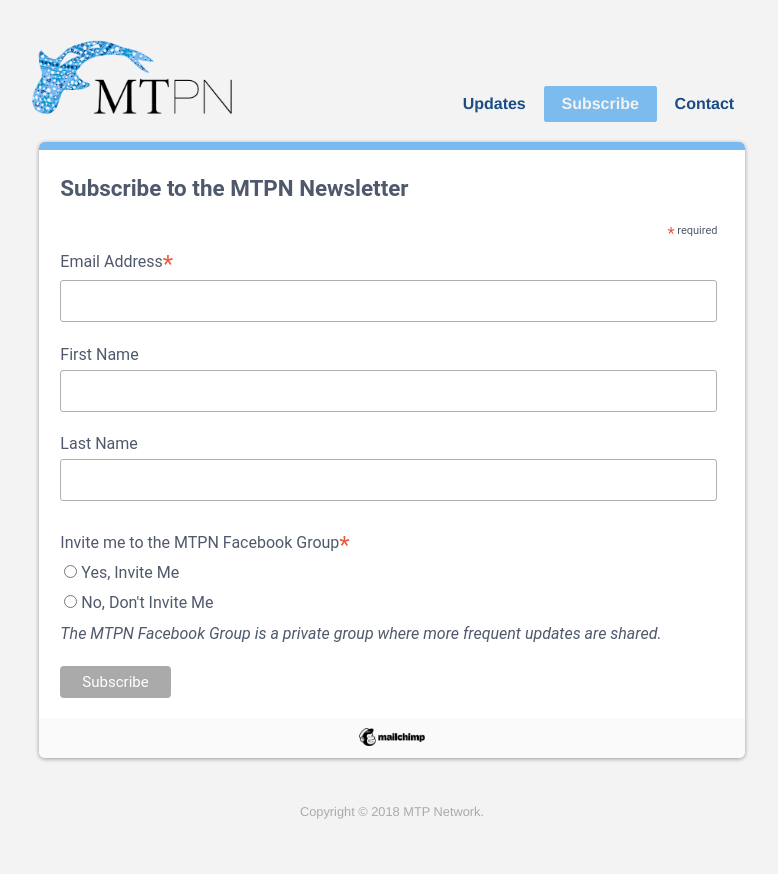
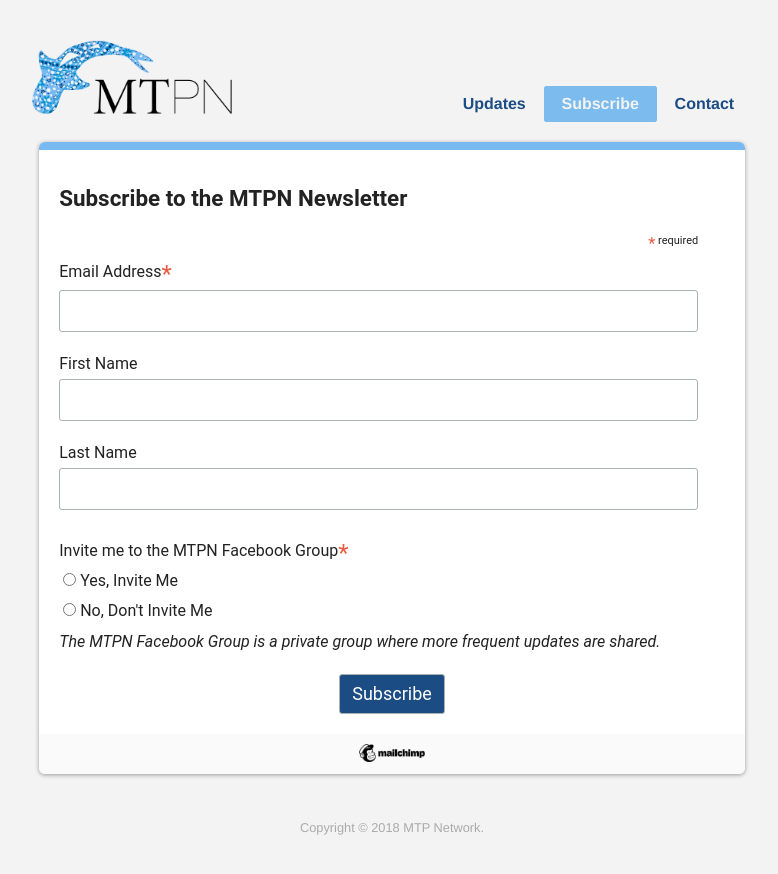
Before and after one commit to mtpnetwork/mtpnetwork.github.io, a Jekyll site: the page built from subscribe/index.html, in a window 1280 px wide. Shown: the top 874 px of the page, without its empty margins (248-1026 px from the left). Built offline with Jekyll 4.4.1, drawn with Linux system fonts in a browser that asks for light colours.

Commit message:
Darken main font color and use spectre on MC form.

```diff
--- a/css/spectre.scss
+++ b/css/spectre.scss
@@ -15,7 +15,7 @@
 
 .text-small { font-size: 0.8em; }
 
-body { background: #f3f3f3; }
+body { background: #f3f3f3; color: #222; }
 .page { margin-top: 2rem; }
 header { margin-bottom: 1rem; }
 #navigation { display: flex; flex-wrap: wrap; align-items: flex-end; }
@@ -56,7 +56,7 @@
 
 // MailChimp Styles
 /* MailChimp Form Embed Code - Classic - 12/17/2015 v10.7 */
-#mc_embed_signup form {display:block; position:relative; text-align:left; padding:10px 0 10px 3%}
+#mc_embed_signup form {display:block; position:relative; text-align:left; padding:1rem;}
 #mc_embed_signup h2 {font-weight:bold; padding:0; margin:15px 0; font-size:1.4em;}
 #mc_embed_signup input {border: 1px solid #ABB0B2; -webkit-border-radius: 3px; -moz-border-radius: 3px; border-radius: 3px;}
 #mc_embed_signup input[type=checkbox]{-webkit-appearance:checkbox;}
@@ -67,7 +67,7 @@
 #mc_embed_signup .small-meta {font-size: 11px;}
 #mc_embed_signup .nowrap {white-space:nowrap;}
 
-#mc_embed_signup .mc-field-group {clear:left; position:relative; width:96%; padding-bottom:3%; min-height:50px;}
+#mc_embed_signup .mc-field-group {clear:left; position:relative; width:96%; padding-bottom:1rem; min-height:50px;}
 #mc_embed_signup .size1of2 {clear:none; float:left; display:inline-block; width:46%; margin-right:4%;}
 * html #mc_embed_signup .size1of2 {margin-right:2%; /* Fix for IE6 double margins. */}
 #mc_embed_signup .mc-field-group label {display:block; margin-bottom:3px;}
@@ -95,7 +95,7 @@
 #mc_embed_signup #mce-success-response {color:#529214; display:none;}
 #mc_embed_signup label.error {display:block; float:none; width:auto; margin-left:1.05em; text-align:left; padding:.5em 0;}
 
-#mc-embedded-subscribe {clear:both; width:auto; display:block; margin:1em 0 1em 5%;}
+#mc-embedded-subscribe {clear:both; width:auto; display:block; margin: 0 auto;}
 #mc_embed_signup #num-subscribers {font-size:1.1em;}
 #mc_embed_signup #num-subscribers span {padding:.5em; border:1px solid #ccc; margin-right:.5em; font-weight:bold;}
 
--- a/subscribe/index.html
+++ b/subscribe/index.html
@@ -42,7 +42,7 @@
 									<div class="response" id="mce-success-response" style="display:none"></div>
 								</div>
 								<div style="position: absolute; left: -5000px;" aria-hidden="true"><input type="text" name="b_3c017856c2e20c971318b1a19_7628045931" tabindex="-1" value=""></div>
-								<div class="clear"><input type="submit" value="Subscribe" name="subscribe" id="mc-embedded-subscribe" class="button"></div>
+								<div class="clear"><input type="submit" value="Subscribe" name="subscribe" id="mc-embedded-subscribe" class="btn btn-lg btn-primary"></div>
 							</div>
 						</form>
 					</div>
```
